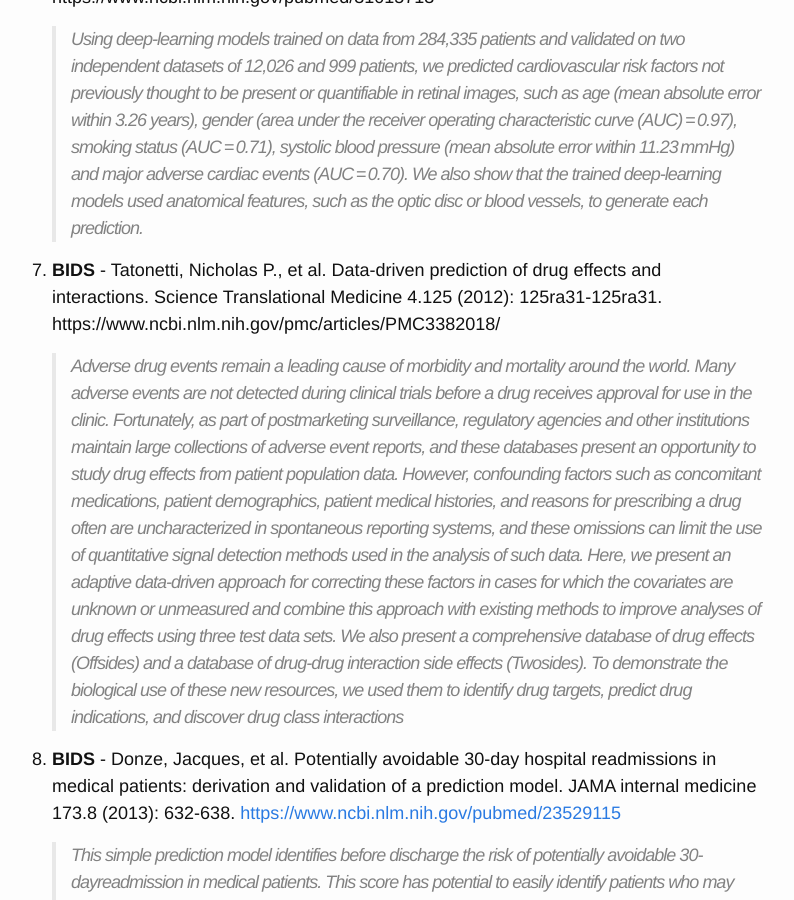
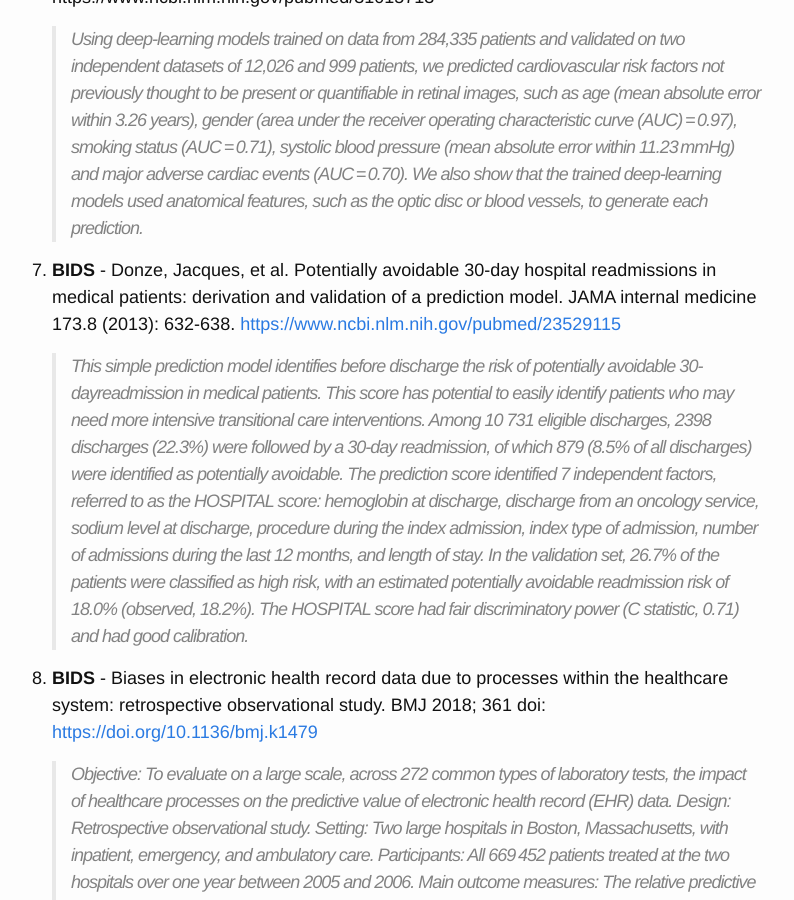
Before and after one commit to dcmb-courses/bioinf602-603, a Jekyll site: the page built from Clinical_Informatics.md, in a window 1280 px wide and 900 px high, scrolled down 3438 px. Shown: the whole window, without its empty margins (248-1042 px from the left). Built offline with Jekyll 4.4.1, drawn with Linux system fonts in a browser that asks for light colours.

Commit message:
Update Clinical_Informatics.md - removed papers 2012 and older

```diff
--- a/Clinical_Informatics.md
+++ b/Clinical_Informatics.md
@@ -39,10 +39,6 @@ NPJ Digit Med. 2018 May 8;1:18.
 
    >Using deep-learning models trained on data from 284,335 patients and validated on two independent datasets of 12,026 and 999 patients, we predicted cardiovascular risk factors not previously thought to be present or quantifiable in retinal images, such as age (mean absolute error within 3.26 years), gender (area under the receiver operating characteristic curve (AUC) = 0.97), smoking status (AUC = 0.71), systolic blood pressure (mean absolute error within 11.23 mmHg) and major adverse cardiac events (AUC = 0.70). We also show that the trained deep-learning models used anatomical features, such as the optic disc or blood vessels, to generate each prediction.
 
-1. **BIDS** - Tatonetti, Nicholas P., et al. Data-driven prediction of drug effects and interactions. Science Translational Medicine 4.125 (2012): 125ra31-125ra31. https://www.ncbi.nlm.nih.gov/pmc/articles/PMC3382018/
-
-   >Adverse drug events remain a leading cause of morbidity and mortality around the world. Many adverse events are not detected during clinical trials before a drug receives approval for use in the clinic. Fortunately, as part of postmarketing surveillance, regulatory agencies and other institutions maintain large collections of adverse event reports, and these databases present an opportunity to study drug effects from patient population data. However, confounding factors such as concomitant medications, patient demographics, patient medical histories, and reasons for prescribing a drug often are uncharacterized in spontaneous reporting systems, and these omissions can limit the use of quantitative signal detection methods used in the analysis of such data. Here, we present an adaptive data-driven approach for correcting these factors in cases for which the covariates are unknown or unmeasured and combine this approach with existing methods to improve analyses of drug effects using three test data sets. We also present a comprehensive database of drug effects (Offsides) and a database of drug-drug interaction side effects (Twosides). To demonstrate the biological use of these new resources, we used them to identify drug targets, predict drug indications, and discover drug class interactions
-
 1. **BIDS** - Donze, Jacques, et al. Potentially avoidable 30-day hospital readmissions in medical patients: derivation and validation of a prediction model. JAMA internal medicine 173.8 (2013): 632-638. [https://www.ncbi.nlm.nih.gov/pubmed/23529115](https://www.ncbi.nlm.nih.gov/pubmed/23529115)
 
    >This simple prediction model identifies before discharge the risk of potentially avoidable 30-dayreadmission in medical patients. This score has potential to easily identify patients who may need more intensive transitional care interventions. Among 10 731 eligible discharges, 2398 discharges (22.3%) were followed by a 30-day readmission, of which 879 (8.5% of all discharges) were identified as potentially avoidable. The prediction score identified 7 independent factors, referred to as the HOSPITAL score: hemoglobin at discharge, discharge from an oncology service, sodium level at discharge, procedure during the index admission, index type of admission, number of admissions during the last 12 months, and length of stay. In the validation set, 26.7% of the patients were classified as high risk, with an estimated potentially avoidable readmission risk of 18.0% (observed, 18.2%). The HOSPITAL score had fair discriminatory power (C statistic, 0.71) and had good calibration.
```
